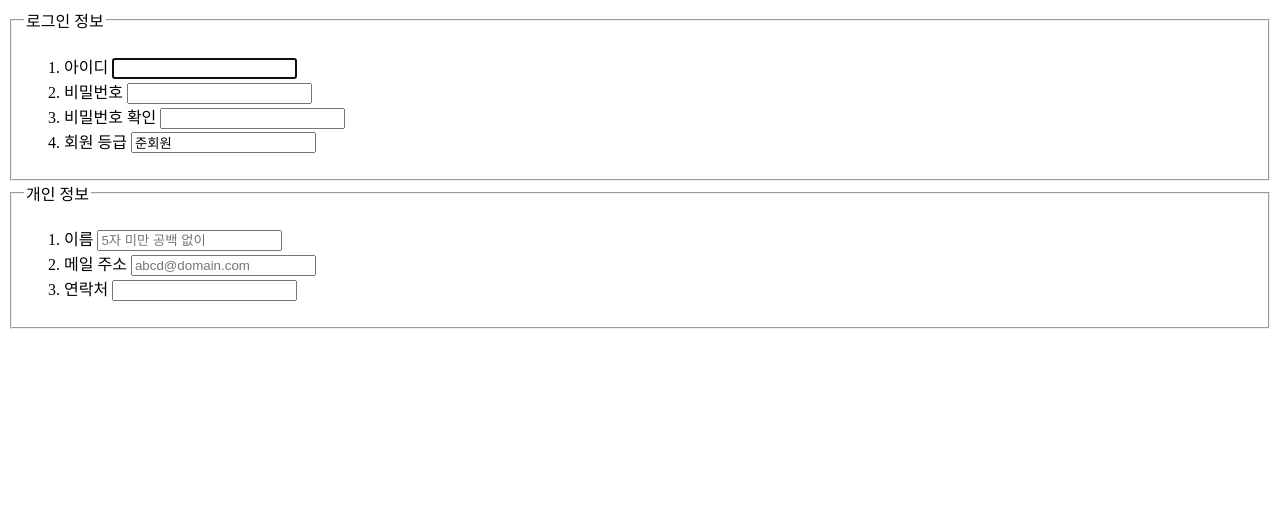
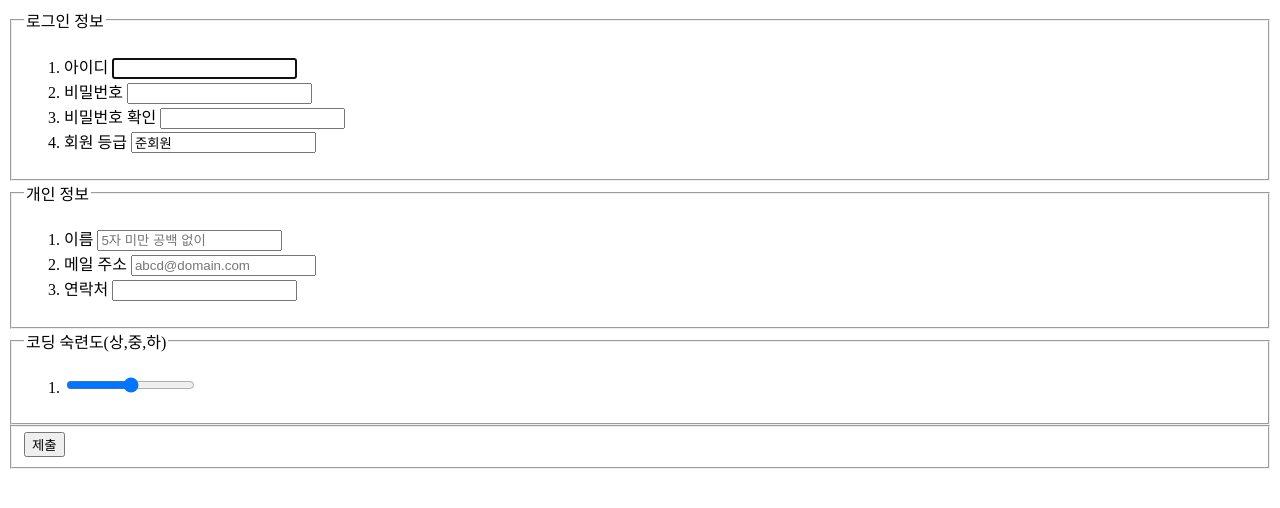
Before and after one commit to ygnoh/Do-it-html-css, a plain HTML site: page chap05/index.html in a window 1280 px wide. Drawn offline with Linux system fonts and the light colour scheme.

Commit message:
슬라이드바와 단추 추가

```diff
--- a/chap05/index.html
+++ b/chap05/index.html
@@ -44,6 +44,17 @@
                     </li>
                 </ol>
             </fieldset>
+            <fieldset>
+                <legend>코딩 숙련도(상,중,하)</legend>
+                <ol>
+                    <li>
+                        <input id="skill" name="skill" type="range" min="1" max="3" step="1">
+                    </li>
+                </ol>
+            </fieldset>
+            <fieldset>
+                <button type="submit">제출</button>
+            </fieldset>
         </form>
     </body>
 </html>
```
